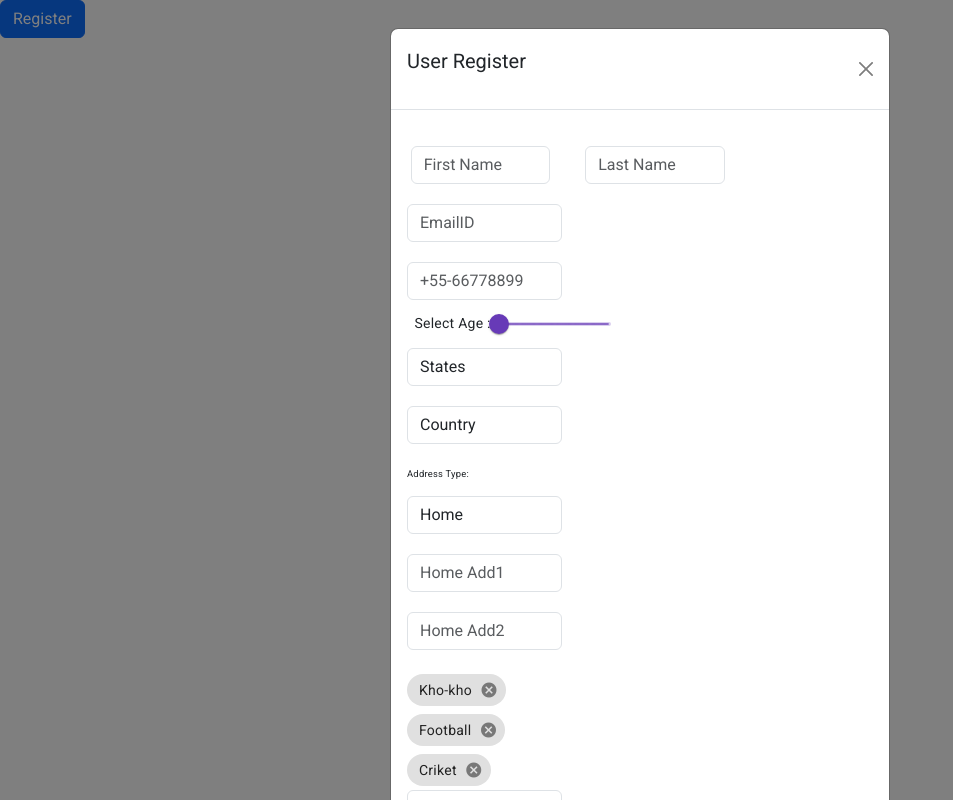
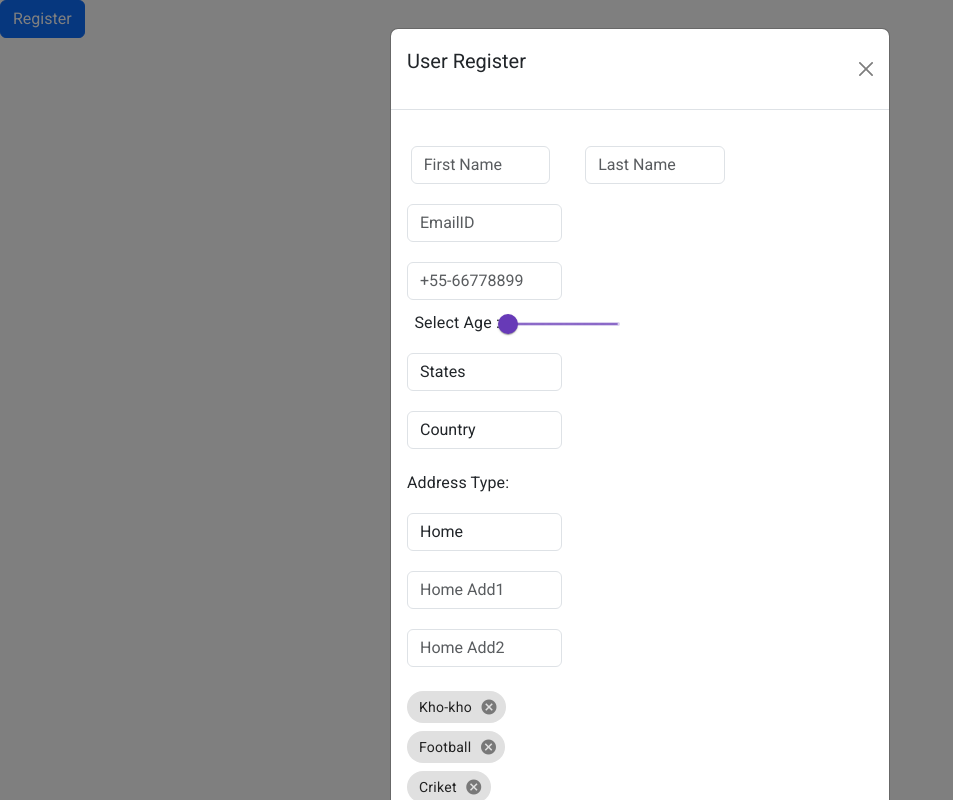
Before and after one commit to mhatre22/myNipam, an Angular app in the folder NimapProject/: page / in a window 1280 px wide. Both pictures are taken after a click on the button "Register". Shown: the whole page, without its empty margins (0-953 px from the left). Built offline with nearby package versions, Linux system fonts and the light colour scheme.

Commit message:
second commit

```diff
--- a/NimapProject/package.json
+++ b/NimapProject/package.json
@@ -21,6 +21,7 @@
     "@angular/platform-browser-dynamic": "^16.0.0",
     "@angular/router": "^16.0.0",
     "bootstrap": "^5.3.3",
+    "json-server": "^1.0.0-alpha.23",
     "rxjs": "~7.8.0",
     "tslib": "^2.3.0",
     "zone.js": "~0.13.0"
--- a/NimapProject/src/app/app.component.html
+++ b/NimapProject/src/app/app.component.html
@@ -36,7 +36,7 @@
         <span class="err" *ngIf="registerForm.get('contact')?.errors?.['required'] && !registerForm.get('contact')?.valid && registerForm.get('contact')?.touched">contact is required</span>
     </div>&nbsp;
     <!---Age-->
-<label for="age"> Select Age :  </label>
+<label for="age"><h3>Select Age : </h3> </label>
     <mat-slider min="0" max="100000" step="1000" showTickMarks discrete [displayWith]="formatLabel">
       <input  formControlName="age"  matSliderThumb>
     </mat-slider>
@@ -60,7 +60,7 @@
   </div> <br>
    <!--Address-->
    <div class="col-md-4">
-    <h6><label>Address Type:</label></h6>
+    <h3><label>Address Type:</label></h3>
 <select  type="option"  formControlName="addressType" class="form-control" >
  <span class="err" *ngIf="registerForm.get('addressType')?.errors?.['required'] && !registerForm.get('addressType')?.valid && registerForm.get('addressType')?.touched">address type required </span>
   <option value="home">Home</option>
```
Also changed, not shown: 1 other file (tests, documents, lock files or other folders).
